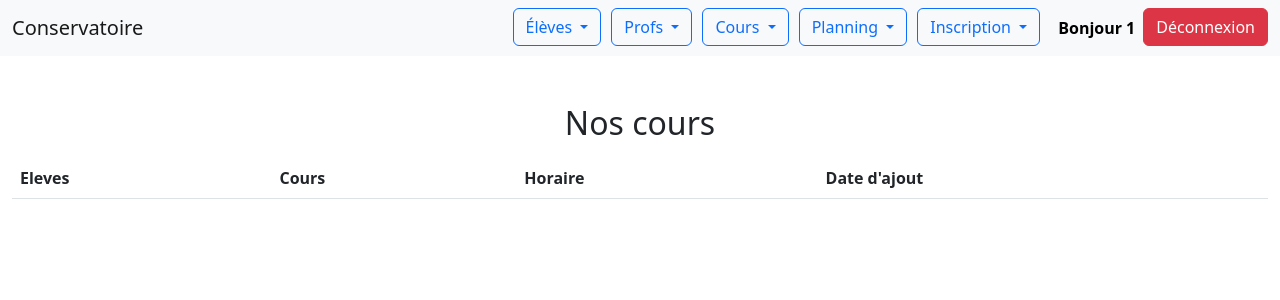
After one commit to MicleaChristian/ConservatoirePHP, a PHP site: template Vues/afficherinscription.php in a window 1280 px wide. The commit adds this page. Shown: the top 300 px of the page. Run offline with PHP 8.4, Linux system fonts and the light colour scheme; the template is opened without the code that fills it, so the values that code supplies are empty; the visitor is signed in with stand-in values (Sample User, id 1).

```diff
--- a/Controleurs/controleurPlanning.php
+++ b/Controleurs/controleurPlanning.php
@@ -4,7 +4,6 @@ $action = $_GET["action"];
 switch ($action) {
 
     case "liste":
-        // affiche les cours au bon emplacement sur le calendrier
         include("Vues/planning.php");
         break;
 
--- /dev/null
+++ b/Vues/afficherinscription.php
@@ -0,0 +1,43 @@
+<?php
+require_once 'Modeles/monPdo.php';
+
+
+MonPdo::checkSessionAndRedirect();
+?>
+<!DOCTYPE html>
+<html lang="en">
+
+<head>
+    <meta charset="UTF-8">
+    <meta http-equiv="X-UA-Compatible" content="IE=edge">
+    <meta name="viewport" content="width=device-width, initial-scale=1.0">
+    <title>Conservatoire</title>
+    <script defer src='https://cdn.jsdelivr.net/npm/bootstrap@5.2.0/dist/js/bootstrap.bundle.min.js'></script>
+    <link rel='stylesheet' href='https://cdn.jsdelivr.net/npm/bootstrap@5.2.0/dist/css/bootstrap.min.css'>
+</head>
+
+<body>
+    <?php include("header/header.php") ?>
+
+
+    <!-- fait moi un formulaire qui inscrit un eleve a un cours -->
+
+    <div class="position-relative mt-5 mb-3">
+        <h2 class="d-flex justify-content-center mt-5">Nos cours</h2>
+    </div>
+    <div class="container-fluid position-relative mt-3">
+        <table class="table table-striped">
+            <thead>
+                <tr>
+                    <th scope="col">Eleves</th>
+                    <th scope="col">Cours</th>
+                    <th scope="col">Horaire</th>
+                    <th scope="col">Date d'ajout</th>
+                </tr>
+            </thead>
+            <tbody>
+
+
+
+
+</body>
--- a/Vues/afficherpersonnes.php
+++ b/Vues/afficherpersonnes.php
@@ -13,7 +13,6 @@ MonPdo::checkSessionAndRedirect();
     <title>Conservatoire</title>
     <script defer src='https://cdn.jsdelivr.net/npm/bootstrap@5.2.0/dist/js/bootstrap.bundle.min.js'></script>
     <link rel='stylesheet' href='https://cdn.jsdelivr.net/npm/bootstrap@5.2.0/dist/css/bootstrap.min.css'>
-    <link href="style.css" rel="stylesheet">
 </head>
 
 <body>
--- a/Vues/ajoutercours.php
+++ b/Vues/ajoutercours.php
@@ -13,7 +13,6 @@ MonPdo::checkSessionAndRedirect();
     <title>Conservatoire</title>
     <script defer src='https://cdn.jsdelivr.net/npm/bootstrap@5.2.0/dist/js/bootstrap.bundle.min.js'></script>
     <link rel='stylesheet' href='https://cdn.jsdelivr.net/npm/bootstrap@5.2.0/dist/css/bootstrap.min.css'>
-    <link href="style.css" rel="stylesheet">
 </head>
 
 <body>
--- a/Vues/ajoutereleve.php
+++ b/Vues/ajoutereleve.php
@@ -14,7 +14,6 @@ MonPdo::checkSessionAndRedirect();
     <title>Conservatoire</title>
     <script defer src='https://cdn.jsdelivr.net/npm/bootstrap@5.2.0/dist/js/bootstrap.bundle.min.js'></script>
     <link rel='stylesheet' href='https://cdn.jsdelivr.net/npm/bootstrap@5.2.0/dist/css/bootstrap.min.css'>
-    <link href="style.css" rel="stylesheet">
 </head>
 
 <body>
--- a/Vues/editerpersonne.php
+++ b/Vues/editerpersonne.php
@@ -19,7 +19,6 @@ require_once 'Modeles/personne.class.php';
     <title>Conservatoire</title>
     <script defer src='https://cdn.jsdelivr.net/npm/bootstrap@5.2.0/dist/js/bootstrap.bundle.min.js'></script>
     <link rel='stylesheet' href='https://cdn.jsdelivr.net/npm/bootstrap@5.2.0/dist/css/bootstrap.min.css'>
-    <link href="style.css" rel="stylesheet">
 </head>
 
 <body>
--- a/Vues/editerprof.php
+++ b/Vues/editerprof.php
@@ -19,7 +19,6 @@ require_once 'Modeles/personne.class.php';
     <title>Conservatoire</title>
     <script defer src='https://cdn.jsdelivr.net/npm/bootstrap@5.2.0/dist/js/bootstrap.bundle.min.js'></script>
     <link rel='stylesheet' href='https://cdn.jsdelivr.net/npm/bootstrap@5.2.0/dist/css/bootstrap.min.css'>
-    <link href="style.css" rel="stylesheet">
 </head>
 
 <body>
--- a/header/header.php
+++ b/header/header.php
@@ -48,6 +48,18 @@
         .dropdown-menu .dropdown-item:hover {
             background-color: #007bff;
             color: #fff;
+        }
+
+        /* Styles pour le centre du header */
+        .navbar-center {
+            display: flex;
+            align-items: center;
+        }
+
+        .navbar-center .greeting {
+            flex-grow: 1;
+            text-align: center;
+            font-weight: bold;
         }
     </style>
 </head>
@@ -107,11 +119,21 @@
                             <li><a class="dropdown-item" href="index.php?uc=cours&action=ajout_form">Ajouter cours</a></li>
                         </ul>
                     </div>
+                    <div class="dropdown">
+                        <button class="btn btn-outline-primary dropdown-toggle" type="button" data-bs-toggle="dropdown"
+                            aria-expanded="false">
+                            Inscription
+                        </button>
+                        <ul class="dropdown-menu animated fadeIn">
+                            <li><a class="dropdown-item" href="index.php?uc=inscription&action=ajout_form">Afficher Inscription</a></li>
+                            <li><a class="dropdown-item" href="index.php?uc=inscription&action=liste">Inscription eleve</a></li>
+                        </ul>
+                    </div>
+                    <div class="navbar-center">
+                    <span class="nav-link">Bonjour <?php echo $_SESSION['user_id']; ?></span>
+                    </div>
                     <form class="form-inline" action="index.php?uc=logout" method="POST">
                         <ul class="navbar-nav">
-                            <li class="nav-item">
-                                <span class="nav-link">Bonjour <?php echo $_SESSION['user_id']; ?></span>
-                            </li>
                             <li class="nav-item">
                                 <button type="submit" class="btn btn-danger">Déconnexion</button>
                             </li>
--- a/index.php
+++ b/index.php
@@ -77,6 +77,10 @@ switch ($uc) {
         include("Controleurs/controleurPlanning.php");
         break;
 
+    case "inscription":
+        include("Controleurs/controleurInscription.php");
+        break;
+
     case "logout":
         $loginController->logout();
         include("Vues/login_view.php");
```
Also changed, not shown: Controleurs/controleurInscription.php (added, +24 -0 lines), Modeles/prof.class.php (+16 -0 lines), Vues/inscription.php (added, +35 -0 lines), Vues/planning.php (+9 -8 lines).
